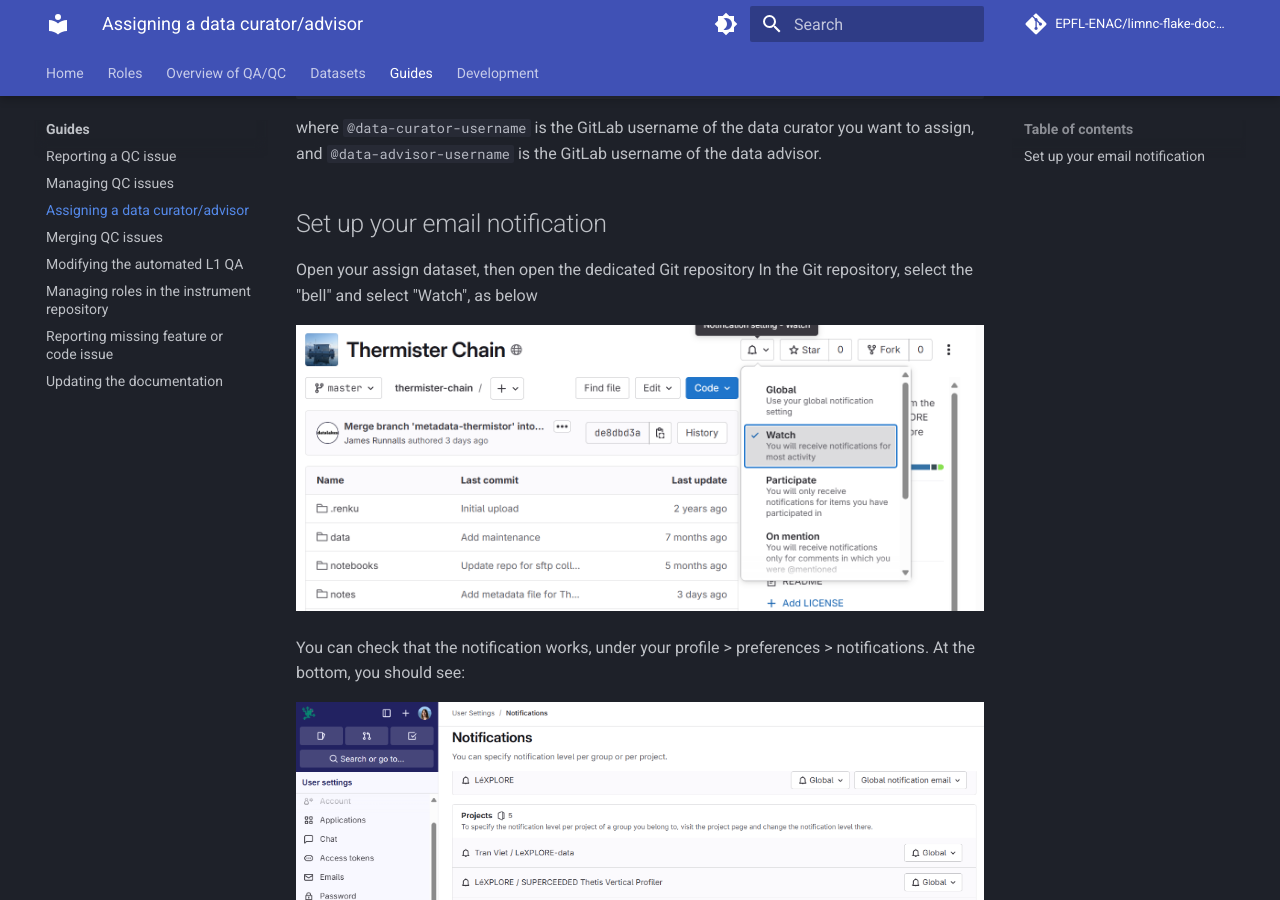
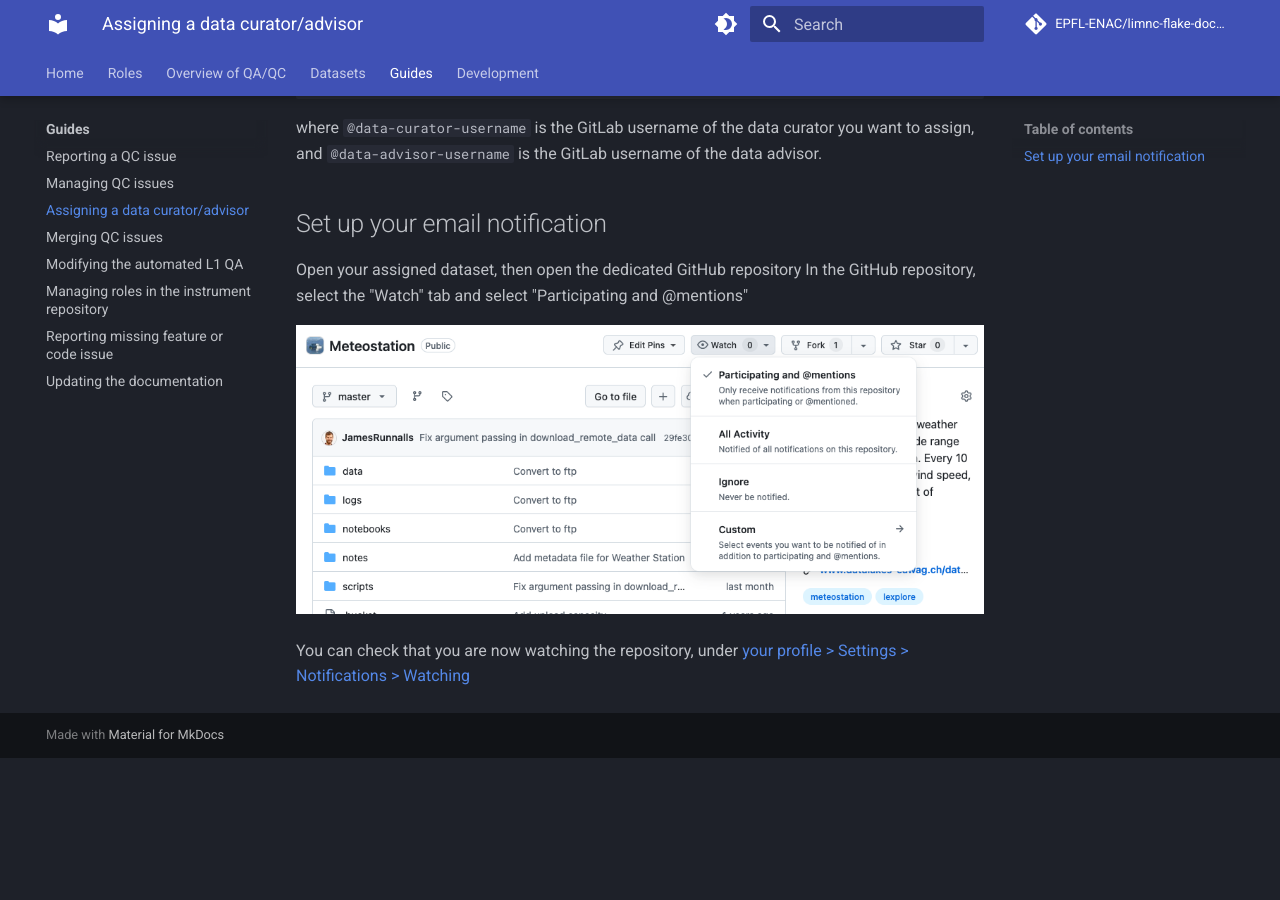
Before and after one commit to EPFL-ENAC/limnc-flake-documentation, an MkDocs documentation site: the page built from docs/guides/assignment.md, in a window 1280 px wide and 900 px high, scrolled down 386 px. Built offline with MkDocs 1.6.1 and Material for MkDocs 9.7.7, drawn with Linux system fonts in a browser that asks for light colours; comment, search, counter and statistics services are not loaded; after the commit the page ends 1144 px from its top, so only the background shows below that.

Commit message:
docs: switch notifications to GitHub

```diff
--- a/docs/guides/assignment.md
+++ b/docs/guides/assignment.md
@@ -13,11 +13,9 @@ To assign a data curator to a dataset in the development version of Datalakes, t
 where `@data-curator-username` is the GitLab username of the data curator you want to assign, and `@data-advisor-username` is the GitLab username of the data advisor.
 
 ## Set up your email notification
-Open your assign dataset, then open the dedicated Git repository
-In the Git repository, select the "bell" and select "Watch", as below
+Open your assigned dataset, then open the dedicated GitHub repository
+In the GitHub repository, select the "Watch" tab and select "Participating and @mentions"
 
 ![Screenshot](../img/notification.png)
 
-You can check that the notification works, under your profile > preferences > notifications. At the bottom, you should see:
-
-![Screenshot2](../img/notification_personal_preferences.png)
+You can check that you are now watching the repository, under [your profile > Settings > Notifications > Watching](https://github.com/watching)
```
Also changed, not shown: docs/img/notification.png, docs/img/notification_personal_preferences.png (deleted).
